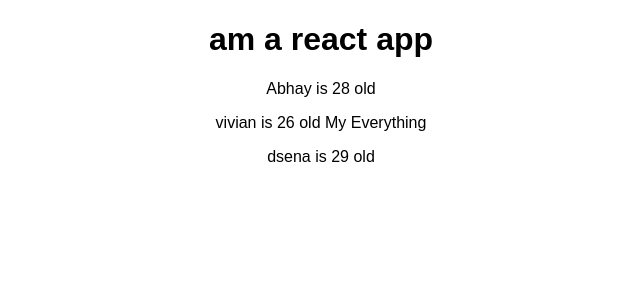
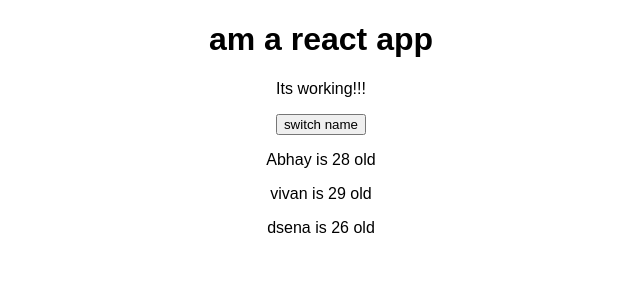
Before and after one commit to Megha-Niharika/UdemyReact_pgms, a React (Create React App) app: page / in a window 1280 px wide. Shown: the top 300 px of the page, without its empty margins (319-959 px from the left). Built offline with nearby package versions, Linux system fonts and the light colour scheme.

Commit message:
State property and event handling using button

```diff
--- a/src/App.js
+++ b/src/App.js
@@ -1,17 +1,43 @@
-import React from 'react';
+import React, {Component} from 'react';
 import Person from "./Person/Person"
 import './App.css';
 
-function App() {
-  return (
-    <div className="App">
-      <h1>am a react app</h1>
-      <Person name="Abhay" age="28"/>
-        <Person name="vivian" age="26">My Everything</Person>
-        <Person name="dsena" age="29" />
-    </div>
-  );
- // return React.createElement('div',{className:'App'}, React.createElement('h1',null,'Hi, I am Rea!!'));
+class App extends Component {
+state = {
+  persons : [
+
+     {name: "Abhay" , age:"28"} ,
+     {name: "vivan" , age:"29"},
+      {name :"dsena" , age:"26"}
+
+  ]
 }
 
+switchNameHandler = () =>
+{
+ this.setState({
+   persons : [
+
+  {name: "niha" , age:"28"} ,
+  {name: "vivan" , age:"29"},
+   {name :"dsena" , age:"24"}
+
+]})
+}
+  render() {
+    return (
+      <div className="App">
+        <h1>am a react app</h1>
+        <p>Its working!!!</p>
+        <button onClick={this.switchNameHandler}>switch name</button>
+        <Person name={this.state.persons[0].name} age={this.state.persons[0].age}/>
+        <Person name={this.state.persons[1].name} age={this.state.persons[1].age}/>
+        <Person name={this.state.persons[2].name} age={this.state.persons[2].age}/>
+      </div>
+    );
+  }
+}
+ // return React.createElement('div',{className:'App'}, React.createElement('h1',null,'Hi, I am Rea!!'));
+
+
 export default App;
```
